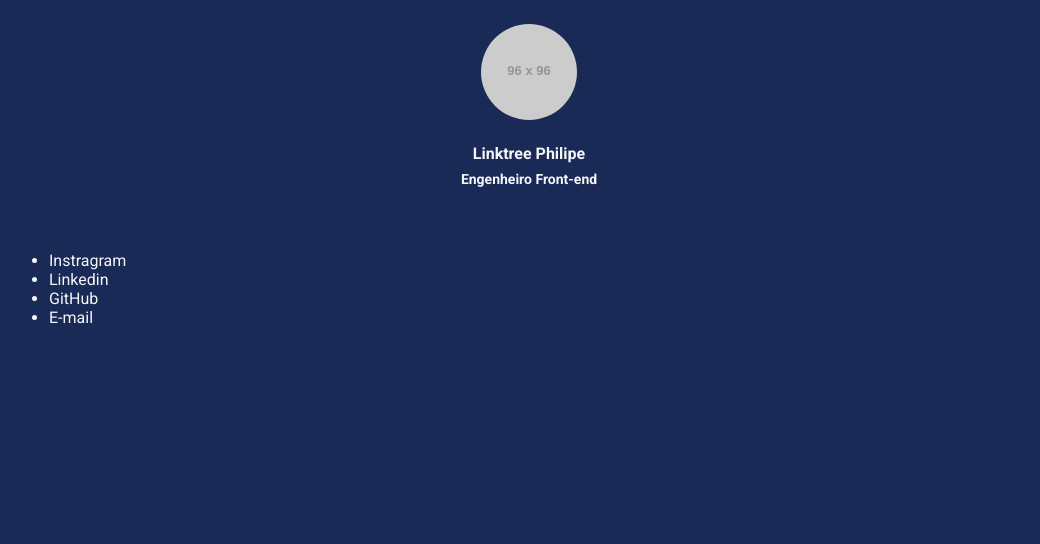
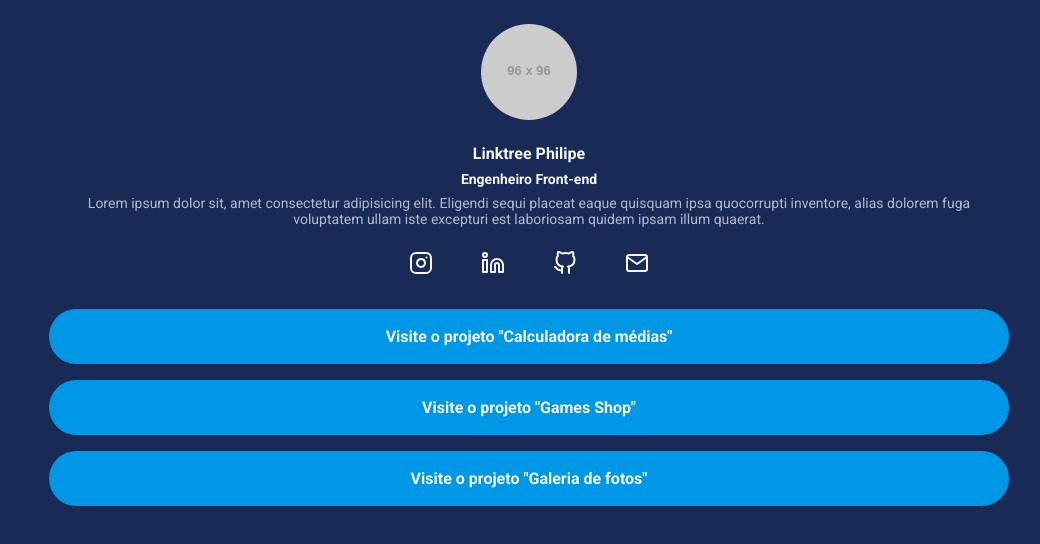
Before and after one commit to PhilipeF/learning_less, a website: page index.html in a window 1280 px wide. Shown: the whole page, without its empty margins (111-1151 px from the left). Drawn offline with Linux system fonts and the light colour scheme; placeholder pictures from the web are drawn by us.

Commit message:
learning less

```diff
--- a/index.html
+++ b/index.html
@@ -31,15 +31,41 @@
             </div>
         </header>
         <nav>
-            <ul>
-                <li><a href="#"></a>Instragram</li>
-                <li><a href="#"></a>Linkedin</li>
-                <li><a href="#"></a>GitHub</li>
-                <li><a href="#"></a>E-mail</li>
+            <ul class="social-links">
+                <li>
+                    <a href="#">
+                        <img src="./src/imagens/instagram.svg" alt="icone-instagram">
+                    </a>
+                </li>
+                <li>
+                    <a href="#">
+                        <img src="./src/imagens/linkedin.svg" alt="icone-linkedin">
+                    </a>
+                </li>
+                <li>
+                    <a href="#">
+                        <img src="./src/imagens/github.svg" alt="icone-github">
+                    </a>
+                </li>
+                <li>
+                    <a href="#">
+                        <img src="./src/imagens/mail.svg" alt="icone-email">
+                    </a>
+                </li>
             </ul>
         </nav>
+        <nav class="projects-list">
+            <li class="projects-list-item">
+                <a href="#">Visite o projeto "Calculadora de médias"</a>
+            </li>
+            <li class="projects-list-item">
+                <a href="#">Visite o projeto "Games Shop"</a>
+            </li>
+            <li class="projects-list-item">
+                <a href="#">Visite o projeto "Galeria de fotos"</a>
+            </li>
+        </nav>
     </div>
-
 </body>
 
 </html>
--- a/src/styles/main.less
+++ b/src/styles/main.less
@@ -1,9 +1,14 @@
-@import "variaveis.less";
+@import "mapas.less";
+
 @breakpointMobile: ~"(max-width: 767px)";
 @breakpointTablet: ~"(min-width: 768px) and (max-width: 1023px)";
 
 .maginBottom {
     margin-bottom: 8px;
+}
+
+li {
+    list-style: none;
 }
 
 * {
@@ -14,14 +19,15 @@
 }
 
 body {
-    background-color: @corDeFundo;
-    color: @corDosTextos;
+    background-color: #colors[backgroundColor];
+    color: #colors[textColor];
 }
 
 .container {
     max-width: 960px;
     width: 100%;
     margin: 0 auto;
+    height: 100vh;
 
     @media @breakpointMobile {
         max-width: 70%;
@@ -53,11 +59,54 @@
     &-subtitle {
         font-size: 14px;
         .maginBottom();
-
     }
 
     &-description {
         font-size: 14px;
-        opacity: -7;
+        opacity: .7;
     }
 }
+
+.social-links {
+    display: flex;
+    justify-content: space-between;
+    max-width: 240px;
+    width: 100%;
+    margin: 0 auto;
+
+    li {
+        transition: all ease .3;
+
+        img {
+            &:hover {
+                transform: scale(1.3)
+            }
+        }
+    }
+}
+
+.projects-list {
+    margin-top: 30px;
+
+    &-item {
+        a {
+            text-decoration: none;
+            background: #colors[buttomColor];
+            display: block;
+            padding: 16px 20px;
+            margin-bottom: 16px;
+            color: #colors[textColor];
+            text-align: center;
+            font-weight: bold;
+            border-radius: 30px;
+            border: 2px solid #colors[buttomColor];
+            transition: all ease .5s;
+
+            &:hover {
+                color: #colors[buttomColor];
+                background-color: transparent;
+            }
+
+        }
+    }
+}
--- /dev/null
+++ b/src/styles/mapas.less
@@ -0,0 +1,5 @@
+#colors() {
+    backgroundColor:#192a56;
+    buttomColor: #0097e6;
+    textColor:  #f5f6fa;
+}
--- a/src/styles/variaveis.less
+++ /dev/null
@@ -1,3 +0,0 @@
-@corDeFundo: #192a56;
-@corDosBotoes: #0097e6;
-@corDosTextos: #f5f6fa;
```
Also changed, not shown: build/styles/main.css, src/imagens/github.svg (added), src/imagens/instagram.svg (added), src/imagens/linkedin.svg (added), src/imagens/mail.svg (added).
